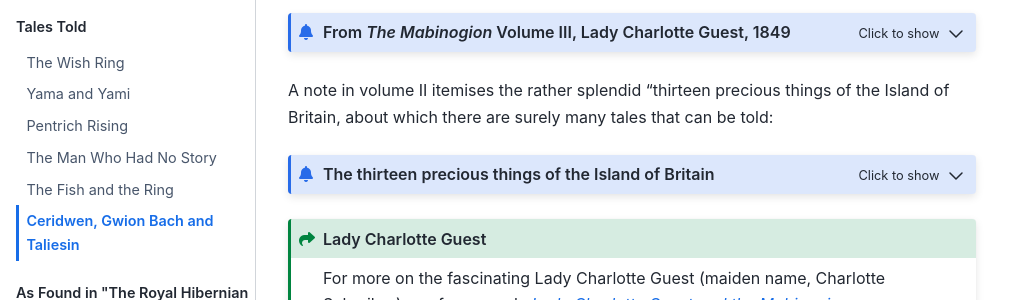
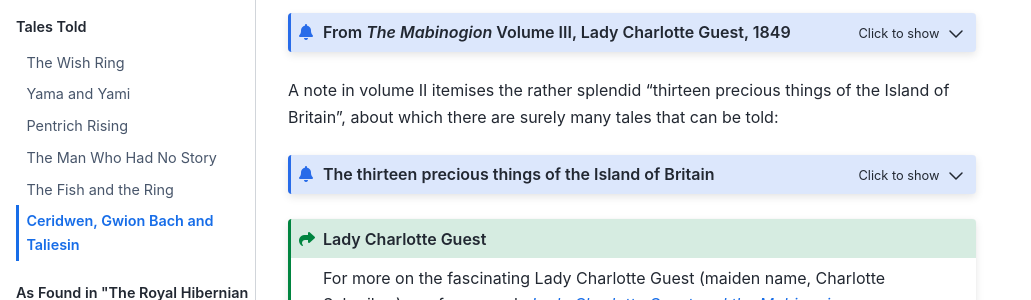
Before and after one commit to psychemedia/storytelling-notes, a Jupyter Book: the page built from gwion-bach.md, in a window 1280 px wide and 900 px high, scrolled down 990 px. Shown: the part 180-480 px from the top of the window, without its empty margins (0-1031 px from the left). Built offline with Jupyter Book 1.0.4 settings and Sphinx 7.4.7 and the Sphinx Book theme 1.1.4, drawn with Linux system fonts in a browser that asks for light colours.

````diff
--- a/gwion-bach.md
+++ b/gwion-bach.md
@@ -310,7 +310,7 @@ The magic basket of Gwyddno has a place amongst the Thirteen Precious Things of
 
 ```
 
-A note in volume II itemises the rather splendid "thirteen precious things of the Island of Britain, about which there are surely many tales that can be told:
+A note in volume II itemises the rather splendid "thirteen precious things of the Island of Britain", about which there are surely many tales that can be told:
 
 ```{admonition} The thirteen precious things of the Island of Britain
 :class: dropdown
````
